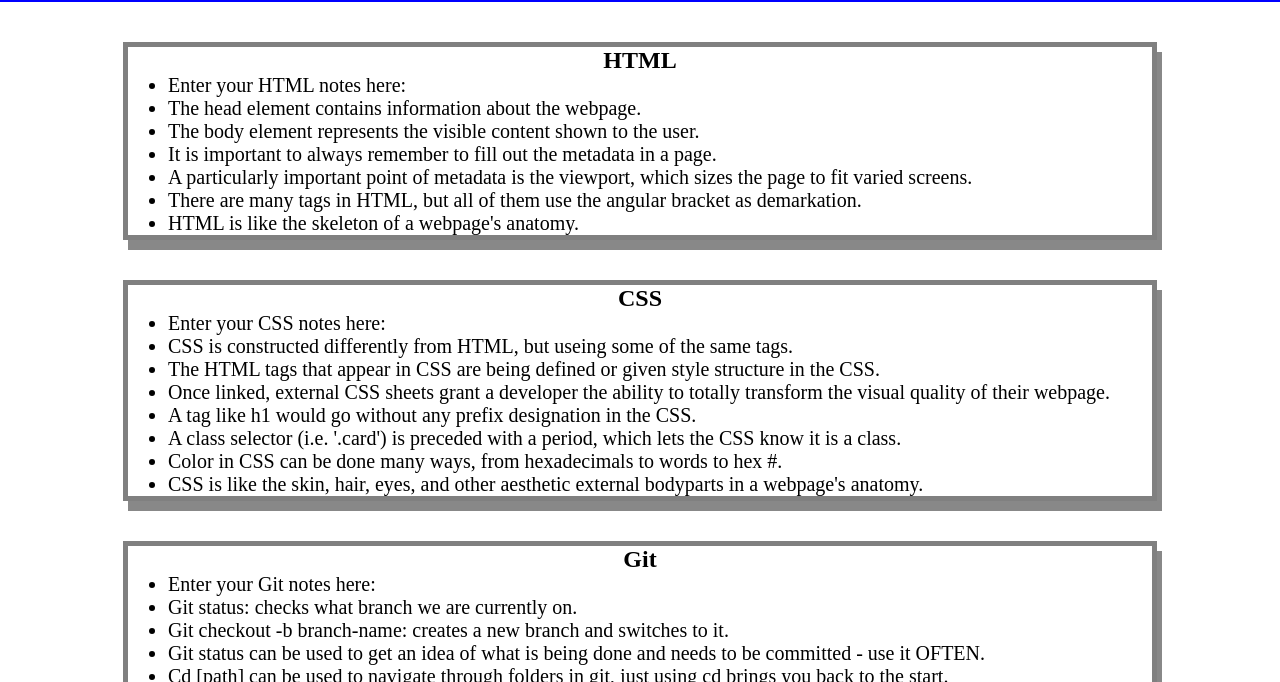
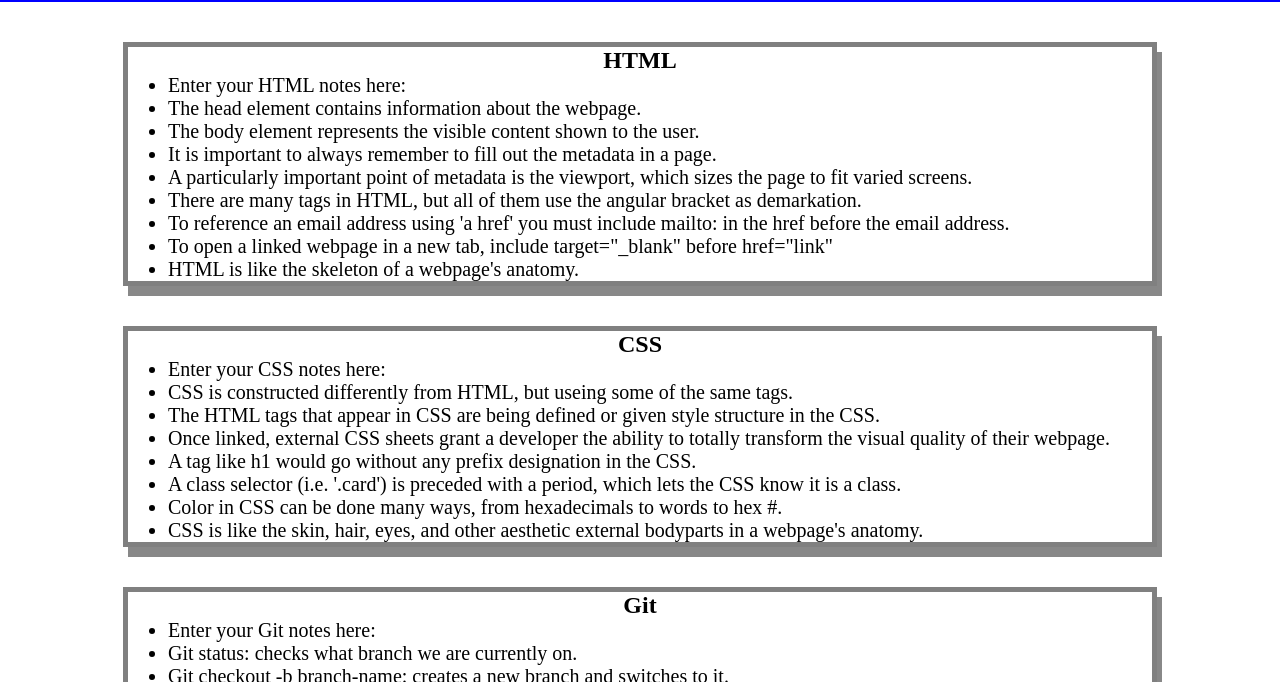
Before and after one commit to Golemancer-Ctrl/prework-study-guide, a plain HTML site: page index.html in a window 1280 px wide. Shown: the part 118-800 px from the top of the page. Drawn offline with Linux system fonts and the light colour scheme.

Commit message:
added HTML notes, comments

```diff
--- a/index.html
+++ b/index.html
@@ -8,12 +8,14 @@
     <title>Prework Study Guide</title>
   </head>
   <body>
+    <!-- a header introducing our study guide -->
     <header id="top">
       <h1>Prework Study Guide</h1>
       <img src="./assets/bowtie-cat.png" alt="Profile image of cat wearing a bow tie." />
       <h2>✨ Open the Console to See What's Happening ✨</h2>
     </header>
     <main>
+      <!-- a section containing our HTML notes -->
       <section class="card" id="html-section">
         <h2>HTML</h2>
         <ul>
@@ -23,10 +25,13 @@
           <li>It is important to always remember to fill out the metadata in a page.</li>
           <li>A particularly important point of metadata is the viewport, which sizes the page to fit varied screens.</li>
           <li>There are many tags in HTML, but all of them use the angular bracket as demarkation.</li>
+          <li>To reference an email address using 'a href' you must include mailto: in the href before the email address.</li>
+          <li>To open a linked webpage in a new tab, include target="_blank" before href="link"</li>
           <li>HTML is like the skeleton of a webpage's anatomy.</li>
         </ul>
       </section>
 
+      <!-- a section containing our CSS notes -->
       <section class="card" id="css-section">
         <h2>CSS</h2>
         <ul>
@@ -41,6 +46,7 @@
         </ul>
       </section>
 
+      <!-- a section containing our Git notes -->
       <section class="card" id="git-section">
         <h2>Git</h2>
          <ul>
@@ -54,6 +60,7 @@
          </ul>
       </section>
 
+      <!-- a section containing our JavaScript notes -->
       <section class="card" id="javascript-section">
         <h2>JavaScript</h2>
         <ul>
```
